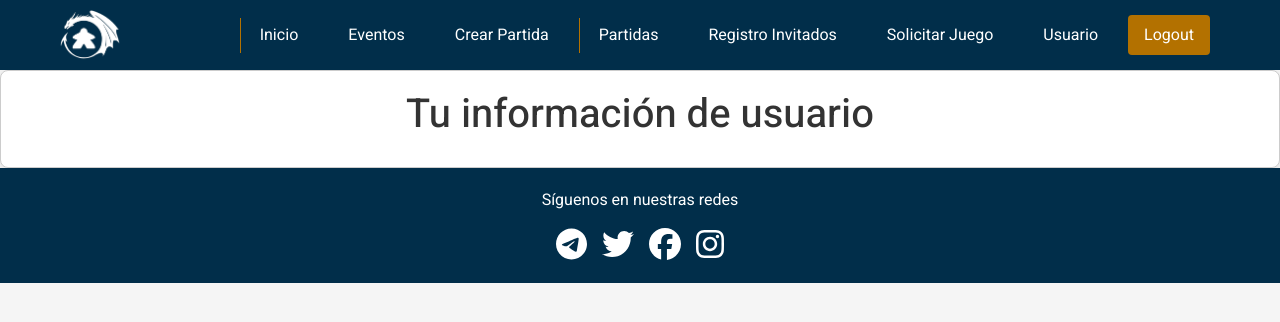
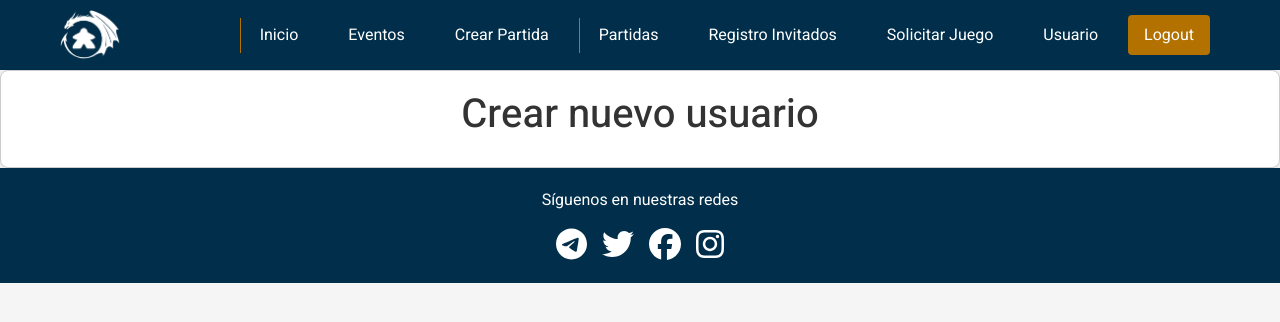
Before and after one commit to LuciaRol/web_aso, a React (Create React App) app: page /CreateUser in a window 1280 px wide. Shown: the top 322 px of the page. Built offline with nearby package versions, Linux system fonts and the light colour scheme; no server answers; the database is empty; sample sign-in values are in the browser's storage.

Commit message:
user css

```diff
--- a/src/pages/CreateUser.js
+++ b/src/pages/CreateUser.js
@@ -88,11 +88,11 @@ const CreateUser = () => {
 
   return (
     <div className="form-container">
-      <h1>Tu información de usuario</h1>
+      <h1>Crear nuevo usuario</h1>
 
       {isAdmin && (
         <form onSubmit={handleAddNewUser}>
-          <h2>Agregar Nuevo Usuario</h2>
+
           <div className="form-group">
             <label htmlFor="nuevo-email">Email</label>
             <input
--- a/src/styles/user.css
+++ b/src/styles/user.css
@@ -35,7 +35,7 @@
     display: block; /* Hace que el botón ocupe su propio espacio */
     width: 100%; /* Ancho completo */
     padding: 10px; /* Espaciado interno */
-    background-color: #007bff; /* Color de fondo del botón */
+    background-color: #2c3e50; /* Color de fondo del botón */
     color: white; /* Color del texto */
     border: none; /* Sin borde */
     border-radius: 4px; /* Bordes redondeados */
@@ -46,7 +46,7 @@
 
   /* Cambia el color de fondo del botón al pasar el ratón */
   .submit-button:hover {
-    background-color: #0056b3; /* Color más oscuro al pasar el ratón */
+    background-color: #B37100; /* Color más oscuro al pasar el ratón */
   }
 
   /* Estilos para el contenedor del botón de restablecer contraseña */
```
